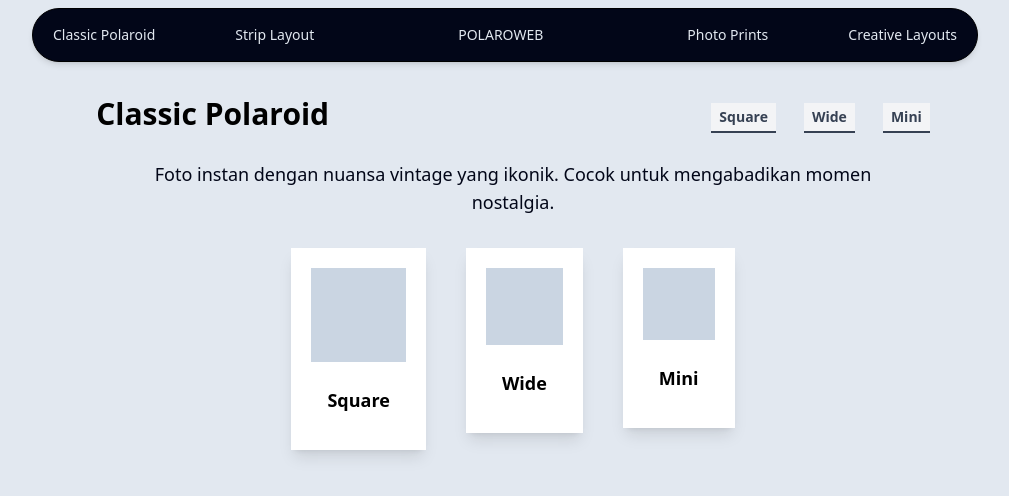
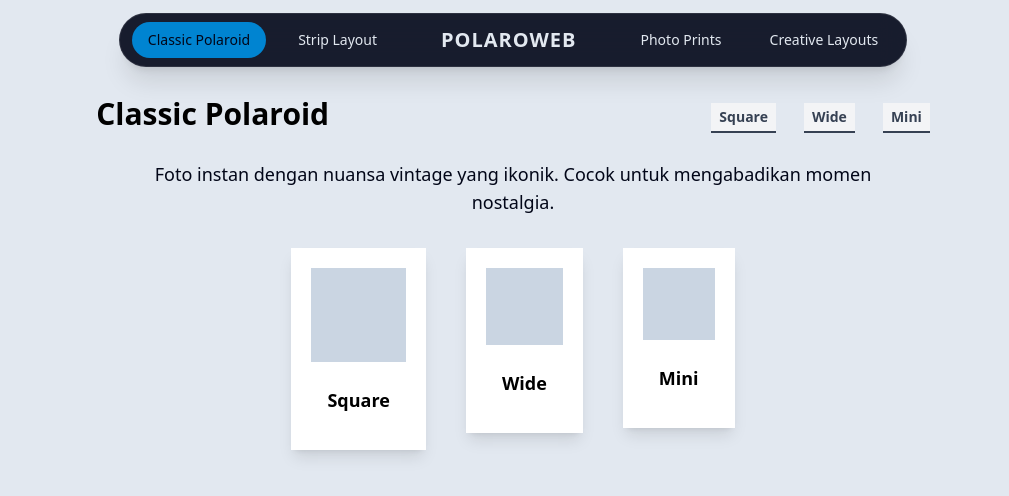
Before and after one commit to mkeyzxi/PolaroWeb, a React (Vite) app: page /classic-polaroid in a window 1280 px wide. Shown: the top 496 px of the page, without its empty margins (127-1136 px from the left). Built offline with nearby package versions, Linux system fonts and the light colour scheme.

Commit message:
add navigasi

```diff
--- a/src/components/layouts/Header.tsx
+++ b/src/components/layouts/Header.tsx
@@ -1,20 +1,6 @@
-// type NavPropsType = {
-// 	children?: React.ReactNode;
-// };
-
-// const Header = ({ children }: NavPropsType) => {
-// 	return (
-// 		<header className="bg-[var(--color-primary)] shadow-md flex  justify-center rounded-full fixed top-2 right-2 left-2 z-50">
-
-// 			{children}
-// 		</header>
-// 	);
-// };
-
-// export default Header;
-
-import React, { useState } from "react";
+import React, { useState, useEffect } from "react";
 import { Menu, X } from "lucide-react";
+import { Link } from "react-router-dom";
 
 type NavPropsType = {
 	children?: React.ReactNode;
@@ -22,30 +8,121 @@
 
 const Header = ({ children }: NavPropsType) => {
 	const [open, setOpen] = useState(false);
+	const [scrolled, setScrolled] = useState(false);
+
+	// Handle scroll effect
+	useEffect(() => {
+		const handleScroll = () => {
+			setScrolled(window.scrollY > 20);
+		};
+		window.addEventListener("scroll", handleScroll);
+		return () => window.removeEventListener("scroll", handleScroll);
+	}, []);
+
+	// Close menu when clicking outside
+	useEffect(() => {
+		const handleClickOutside = (event: MouseEvent) => {
+			const target = event.target as HTMLElement;
+			if (open && !target.closest(".mobile-menu-container")) {
+				setOpen(false);
+			}
+		};
+		document.addEventListener("click", handleClickOutside);
+		return () => document.removeEventListener("click", handleClickOutside);
+	}, [open]);
+
+	// Close menu on route change or resize
+	useEffect(() => {
+		const handleResize = () => {
+			if (window.innerWidth >= 768) {
+				setOpen(false);
+			}
+		};
+		window.addEventListener("resize", handleResize);
+		return () => window.removeEventListener("resize", handleResize);
+	}, []);
 
 	return (
-		<header className="bg-[var(--color-primary)] md:bg-transparent flex items-center justify-between rounded-full fixed top-2 mx-auto md:w-full  z-50 md:px-4 right-2 transition-all transation-duration-300">
-			{/* Logo / Brand */}
-			{/* <div className="text-white font-bold  py-3 md:hidden">PolaroWeb</div> */}
+		<header
+			className={`fixed top-0 left-0 right-0 z-50  transition-all duration-300 ${scrolled
+				? "bg-[var(--color-primary)]/95 backdrop-blur-md shadow-lg"
+				: "bg-transparent "
+				}`}
+		>
+			<div className="max-w-7xl mx-auto px-4 sm:px-2">
+				<div className="flex items-center justify-between h-16 md:h-20">
+					{/* Logo for Mobile */}
+					<Link
+						to="/"
+						className="md:hidden text-[var(--color-light)] font-bold text-xl tracking-wide hover:text-[var(--color-accent)] transition-colors"
+					>
+						POLAROWEB
+					</Link>
 
-			{/* Tombol hamburger untuk tablet & mobile */}
-			<button
-				className="md:hidden text-white p-2 transition-all duration-300"
-				onClick={() => setOpen(!open)}
+					{/* Desktop Navigation */}
+					<div className="hidden md:flex md:flex-1 md:justify-center">
+						<div
+							className={`bg-[var(--color-primary)]/90 backdrop-blur-md border border-white/10 shadow-xl px-3 py-2 rounded-full transition-all duration-300 ${scrolled ? "scale-95" : "scale-100"
+								}`}
+						>
+							{children}
+						</div>
+					</div>
+
+					{/* Mobile Menu Button */}
+					<div className="mobile-menu-container md:hidden">
+						<button
+							className={`relative w-12 h-12 flex items-center justify-center rounded-xl transition-all duration-300 ${open
+								? "bg-[var(--color-accent)] text-[var(--color-primary)]"
+								: "bg-[var(--color-primary)]/98 backdrop-blur-sm text-[var(--color-light)] border border-white/10"
+								}`}
+							onClick={(e) => {
+								e.stopPropagation();
+								setOpen(!open);
+							}}
+							aria-label="Toggle menu"
+						>
+							<div className="relative w-6 h-6">
+								<Menu
+									className={`absolute inset-0 transition-all duration-300 ${open ? "opacity-0 rotate-90 scale-0" : "opacity-100 rotate-0 scale-100"
+										}`}
+									size={24}
+								/>
+								<X
+									className={`absolute inset-0 transition-all duration-300 ${open ? "opacity-100 rotate-0 scale-100" : "opacity-0 -rotate-90 scale-0"
+										}`}
+									size={24}
+								/>
+							</div>
+						</button>
+					</div>
+				</div>
+			</div>
+
+			{/* Mobile Navigation Overlay */}
+			<div
+				className={`md:hidden fixed inset-0 bg-black/60 backdrop-blur-sm transition-opacity duration-300 ${open ? "opacity-100 pointer-events-auto" : "opacity-0 pointer-events-none"
+					}`}
+				style={{ top: "64px" }}
+				onClick={() => setOpen(false)}
+			/>
+
+			{/* Mobile Navigation Menu */}
+			<div
+				className={`mobile-menu-container md:hidden absolute top-full left-0 right-0 bg-[var(--color-primary)] border-t border-white/10 shadow-2xl transition-all duration-300 ease-out overflow-hidden ${open ? "max-h-[500px] opacity-100" : "max-h-0 opacity-0"
+					}`}
 			>
-				{open ? <X /> : <Menu />}
-				{/* { window.onclick = () => setOpen(false) } */}
-			</button>
-
-			{/* Navigasi desktop */}
-			<div className="hidden md:block mx-auto  bg-[var(--color-primary)]  backdrop-blur-md border border-solid  shadow-md px-5 py-2 rounded-full">{children}</div>
-
-			{/* Navigasi tablet & mobile */}
-			{open && (
-				<div className=" top-full right-0 bg-[var(--color-primary)] md:rounded-b-2xl shadow-md lg:hidden relative rounded-b-2xl rounded-tl-4xl transition-all">
+				<div className="px-4 py-6">
 					{children}
 				</div>
-			)}
+
+				{/* Mobile Menu Footer */}
+				<div className="px-4 py-4 border-t border-white/10 bg-white/5">
+					<p className="text-center text-[var(--color-light)]/50 text-sm">
+						© 2025 PolaroWeb
+					</p>
+				</div>
+			</div>
 		</header>
 	);
 };
--- a/src/components/layouts/ListNav.tsx
+++ b/src/components/layouts/ListNav.tsx
@@ -1,17 +1,30 @@
-
+import type { LucideIcon } from "lucide-react";
 
 type ListNavPropsType = {
   menu: string;
-
+  icon?: LucideIcon;
+  isActive?: boolean;
 };
 
-const ListNav = ({ menu }: ListNavPropsType) => {
+const ListNav = ({ menu, icon: Icon, isActive = false }: ListNavPropsType) => {
   return (
     <li className="relative group w-full lg:w-auto">
-      <button className="flex items-center hover:text-[var(--color-accent)] w-full transition-all">
-        {menu}
+      <button
+        className={`flex items-center gap-3 w-full px-4 py-3 lg:px-3 lg:py-2 rounded-xl lg:rounded-full transition-all duration-300 ${isActive
+          ? "bg-[var(--color-accent)] text-[var(--color-primary)] font-medium"
+          : "hover:bg-white/10 hover:text-[var(--color-accent)]"
+          }`}
+      >
+        {Icon && (
+          <div
+            className={`w-8 h-8 rounded-lg flex items-center justify-center lg:hidden ${isActive ? "bg-[var(--color-primary)]/20" : "bg-[var(--color-accent)]/20"
+              }`}
+          >
+            <Icon size={18} className={isActive ? "text-[var(--color-primary)]" : "text-[var(--color-accent)]"} />
+          </div>
+        )}
+        <span className="text-sm lg:text-xs font-medium">{menu}</span>
       </button>
-
     </li>
   );
 };
--- a/src/components/layouts/Nav.tsx
+++ b/src/components/layouts/Nav.tsx
@@ -1,34 +1,98 @@
+import { Link, useLocation } from "react-router-dom";
+import { Camera, Image, Layout, Sparkles } from "lucide-react";
 
-import { Link } from "react-router-dom";
-import ListNav from "./ListNav";
+const navItems = [
+  { path: "/classic-polaroid", label: "Classic Polaroid", icon: Camera },
+  { path: "/strip-layout", label: "Strip Layout", icon: Layout },
+  { path: "/photo-prints", label: "Photo Prints", icon: Image },
+  { path: "/creative-layouts", label: "Creative Layouts", icon: Sparkles },
+];
 
 const Nav = () => {
+  const location = useLocation();
+
   return (
-    <nav className="transition-all" >
-      <ul className="
-        flex flex-col md:flex-row md:w-full text-lg text-left w-[200px] md:gap-16 transition-all relative
-        lg:gap-20
-        font-normal md:text-sm text-[var(--color-light)]
-        items-start lg:items-center
-        py-4 md:py-2
-      ">
-        <Link to={"/classic-polaroid"}><ListNav menu="Classic Polaroid" /></Link>
-        <Link to={"/strip-layout"}> <ListNav menu="Strip Layout" /></Link>
+    <nav className="transition-all">
+      {/* Desktop Navigation */}
+      <ul className="hidden md:flex flex-row items-center gap-2 lg:gap-4 font-normal text-sm text-[var(--color-light)]">
+        {/* Left Nav Items */}
+        {navItems.slice(0, 2).map((item) => (
+          <li key={item.path}>
+            <Link
+              to={item.path}
+              className={`relative px-4 py-2 rounded-full transition-all duration-300 block ${location.pathname === item.path
+                ? "bg-[var(--color-accent)] text-[var(--color-primary)] font-medium"
+                : "hover:bg-white/10 hover:text-[var(--color-accent)]"
+                }`}
+            >
+              {item.label}
+            </Link>
+          </li>
+        ))}
 
-        <Link to={"/"} className="">
-          <li className="relative group mx-0 lg:mx-16">
-            <button className="flex hover:text-[var(--color-accent)] transition-colors text-md   font-medium">
-              POLAROWEB
-            </button>
-          </li></Link>
+        {/* Logo Center */}
+        <li className="mx-4 lg:mx-8">
+          <Link
+            to="/"
+            className="text-lg lg:text-xl font-bold tracking-wider hover:text-[var(--color-accent)] transition-colors"
+          >
+            POLAROWEB
+          </Link>
+        </li>
 
-        <Link to="/photo-prints"> <ListNav menu="Photo Prints" /></Link>
-        <Link to="/creative-layouts"><ListNav
-          menu="Creative Layouts"
+        {/* Right Nav Items */}
+        {navItems.slice(2).map((item) => (
+          <li key={item.path}>
+            <Link
+              to={item.path}
+              className={`relative px-4 py-2 rounded-full transition-all duration-300 block ${location.pathname === item.path
+                ? "bg-[var(--color-accent)] text-[var(--color-primary)] font-medium"
+                : "hover:bg-white/10 hover:text-[var(--color-accent)]"
+                }`}
+            >
+              {item.label}
+            </Link>
+          </li>
+        ))}
+      </ul>
 
-        /></Link>
-
-
+      {/* Mobile Navigation */}
+      <ul className="md:hidden flex flex-col gap-2 text-[var(--color-light)]">
+        {navItems.map((item, index) => {
+          const Icon = item.icon;
+          return (
+            <li
+              key={item.path}
+              style={{ animationDelay: `${index * 50}ms` }}
+              className="animate-fade-in-up"
+            >
+              <Link
+                to={item.path}
+                className={`flex items-center gap-4 px-4 py-4 rounded-xl transition-all duration-300 ${location.pathname === item.path
+                  ? "bg-[var(--color-accent)] text-[var(--color-primary)] font-medium shadow-lg shadow-[var(--color-accent)]/20"
+                  : "bg-white/5 hover:bg-white/10 hover:translate-x-2"
+                  }`}
+              >
+                <div
+                  className={`w-10 h-10 rounded-lg flex items-center justify-center ${location.pathname === item.path
+                    ? "bg-[var(--color-primary)]/20"
+                    : "bg-[var(--color-accent)]/20"
+                    }`}
+                >
+                  <Icon
+                    size={20}
+                    className={
+                      location.pathname === item.path
+                        ? "text-[var(--color-primary)]"
+                        : "text-[var(--color-accent)]"
+                    }
+                  />
+                </div>
+                <span className="text-base">{item.label}</span>
+              </Link>
+            </li>
+          );
+        })}
       </ul>
     </nav>
   );
--- a/src/lib/data.d.tsx
+++ b/src/lib/data.d.tsx
@@ -25,7 +25,7 @@
     header: "Photo Prints",
     description:
       "Cetakan foto standar berkualitas tinggi yang fleksibel untuk berbagai keperluan, dari bingkai hingga album.",
-    items: ["2R", "3R", "4R"],
+    items: ["2r", "3r", "4r"],
     link: ["/photo-prints/2r", "/photo-prints/3r", "/photo-prints/4r"]
   },
   "creative-layouts": {
```
Also changed, not shown: src/index.css (+26 -0 lines).
